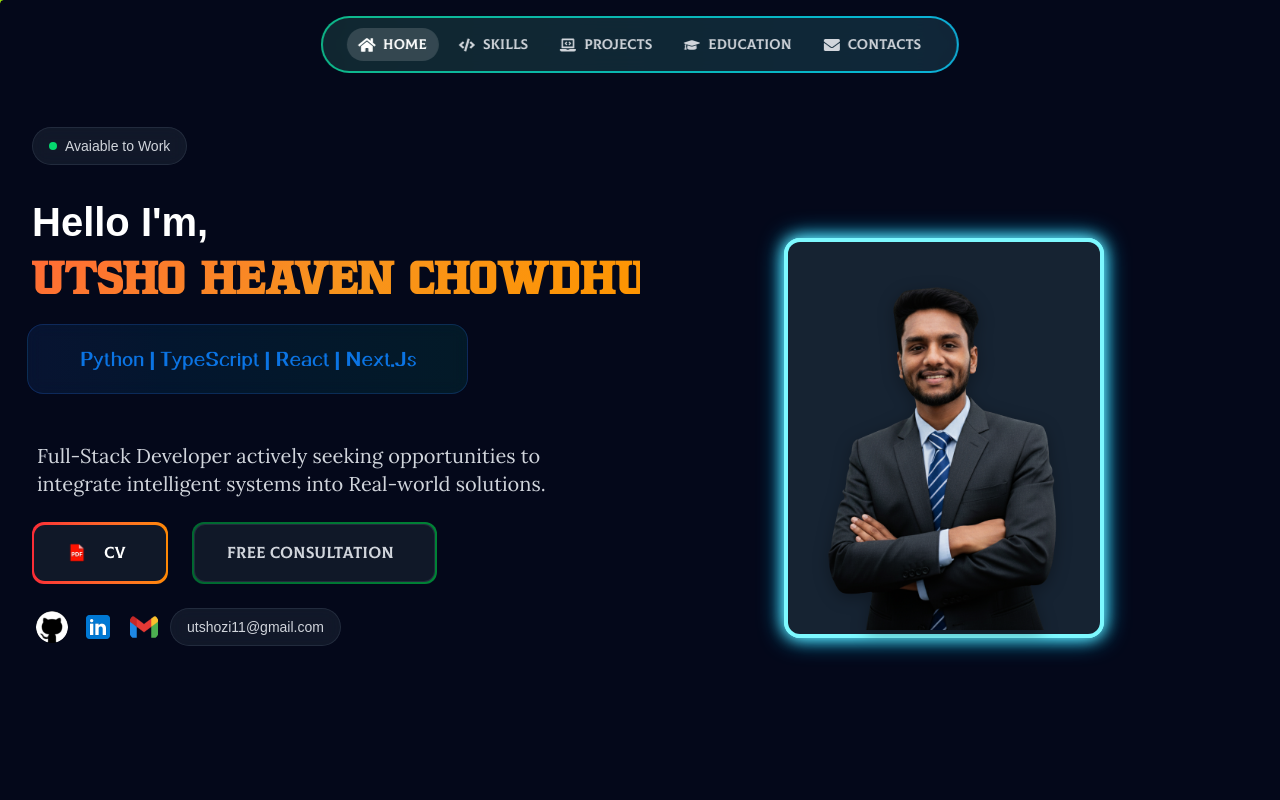
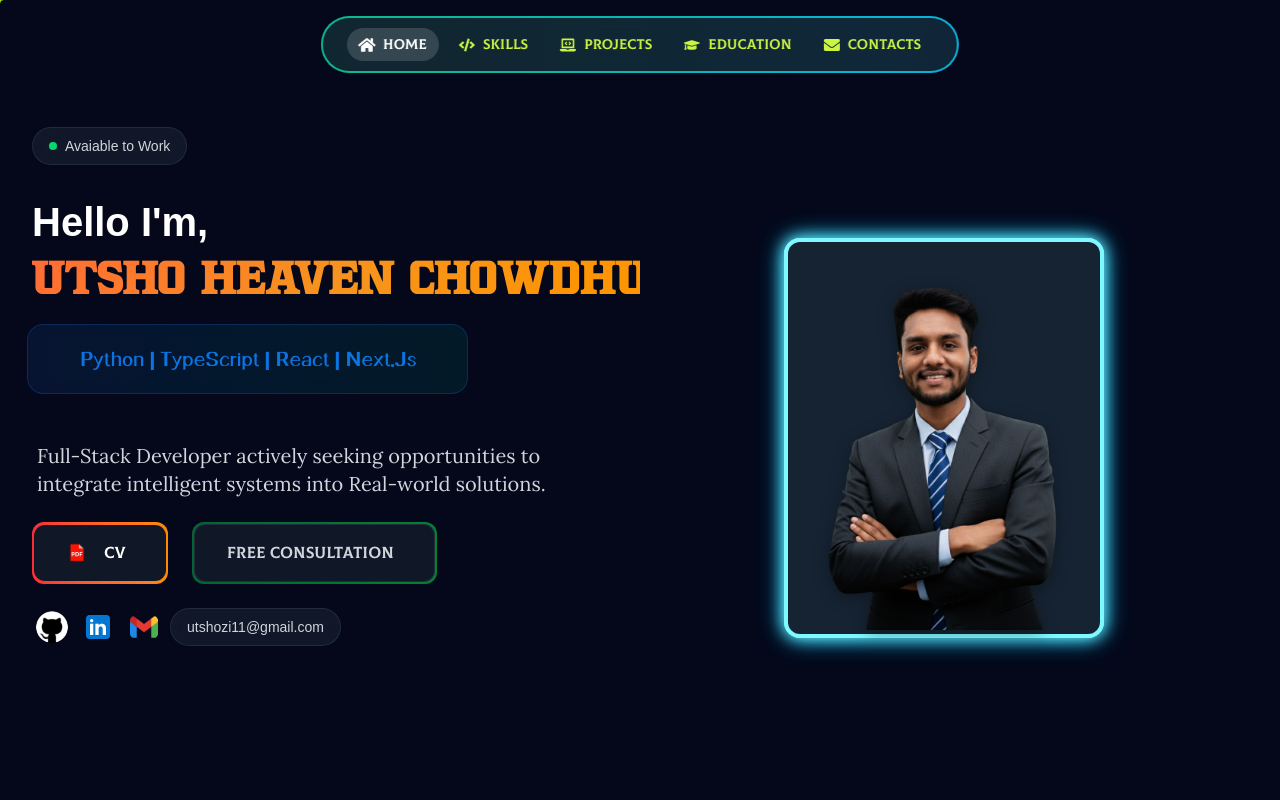
Before and after one commit to uzicodes/utsho-heaven-chowdhury, a Next.js app: page / in a window 1280 px wide. Shown: the top 800 px of the page. Built offline with nearby package versions, Linux system fonts and the light colour scheme.

Commit message:
cahnged the color of the navbar routes to #CCF542

```diff
--- a/src/app/Navbar.css
+++ b/src/app/Navbar.css
@@ -137,7 +137,7 @@
   display: flex;
   align-items: center;
   gap: 0.5rem;
-  color: #d1d5db;
+  color: #CCF542;
   text-decoration: none;
   position: relative;
 }
```
